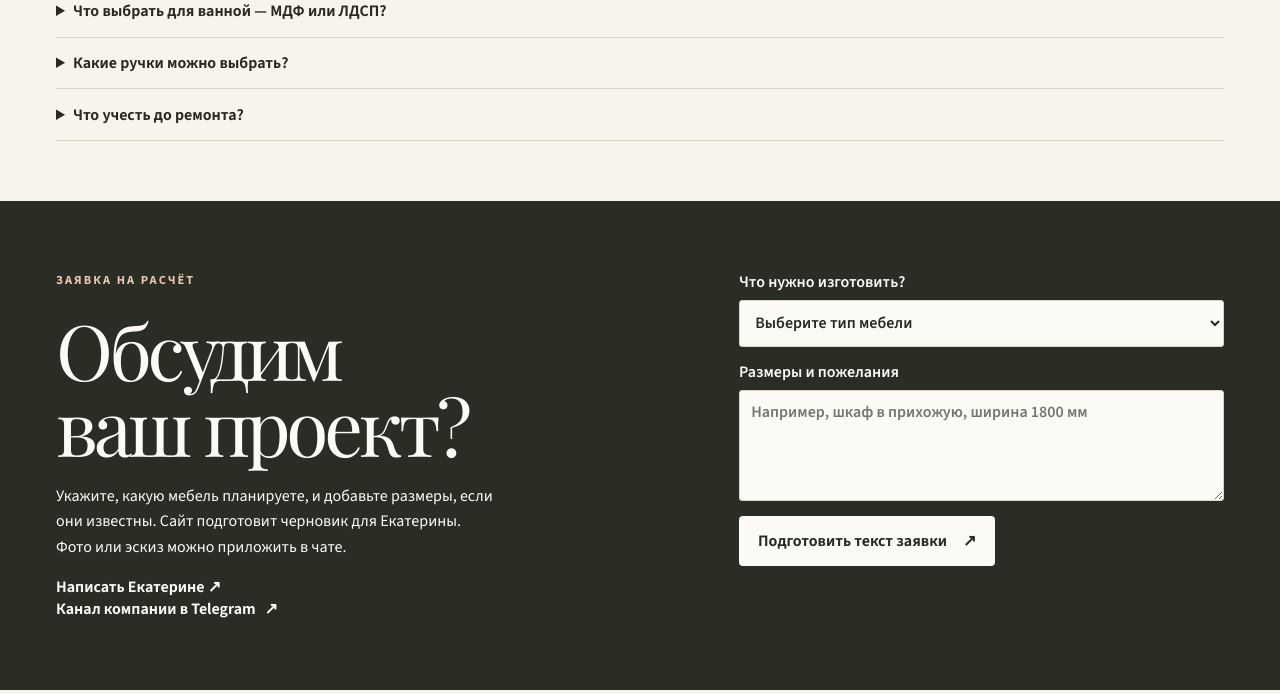
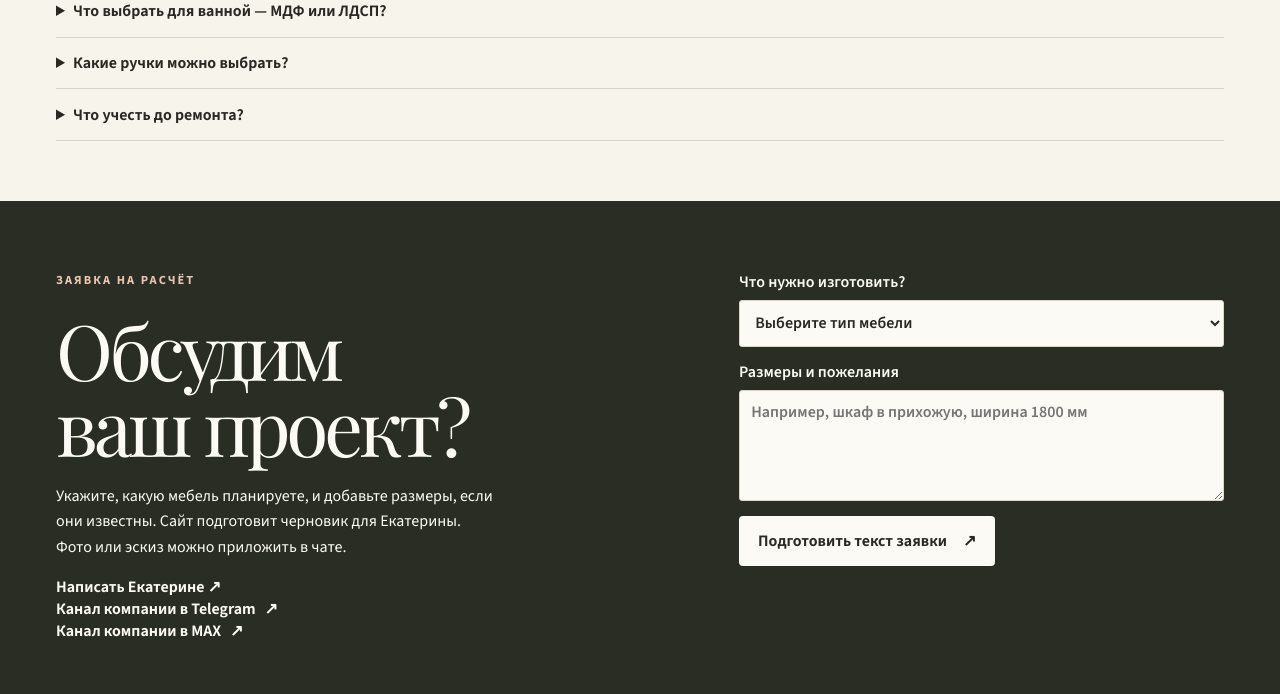
Before and after one commit to KorkinTS/stilno-mebelno, a plain HTML site: page index.html in a window 1280 px wide. Shown: the part 6421-7115 px from the top of the page. Drawn offline with Linux system fonts and the light colour scheme.

Commit message:
Add MAX channel to contacts

```diff
--- a/index.html
+++ b/index.html
@@ -146,7 +146,8 @@
           <h2>Обсудим<br>ваш проект?</h2>
           <p>Укажите, какую мебель планируете, и добавьте размеры, если они известны. Сайт подготовит черновик для Екатерины. Фото или эскиз можно приложить в чате.</p>
           <a class="text-link" href="https://t.me/Katy_luckylife" target="_blank" rel="noopener noreferrer">Написать Екатерине ↗</a><br>
-          <a class="text-link" href="https://t.me/stilnomebelno" target="_blank" rel="noopener noreferrer">Канал компании в Telegram <span aria-hidden="true">↗</span></a>
+          <a class="text-link" href="https://t.me/stilnomebelno" target="_blank" rel="noopener noreferrer">Канал компании в Telegram <span aria-hidden="true">↗</span></a><br>
+          <a class="text-link" href="https://max.ru/join/UwlYiQodHpJpigR3cMKKDl4UCHtUbNcL7Mxax6WfDpE" target="_blank" rel="noopener noreferrer">Канал компании в MAX <span aria-hidden="true">↗</span></a>
         </div>
         <form id="request-form">
           <label>Что нужно изготовить?
```
